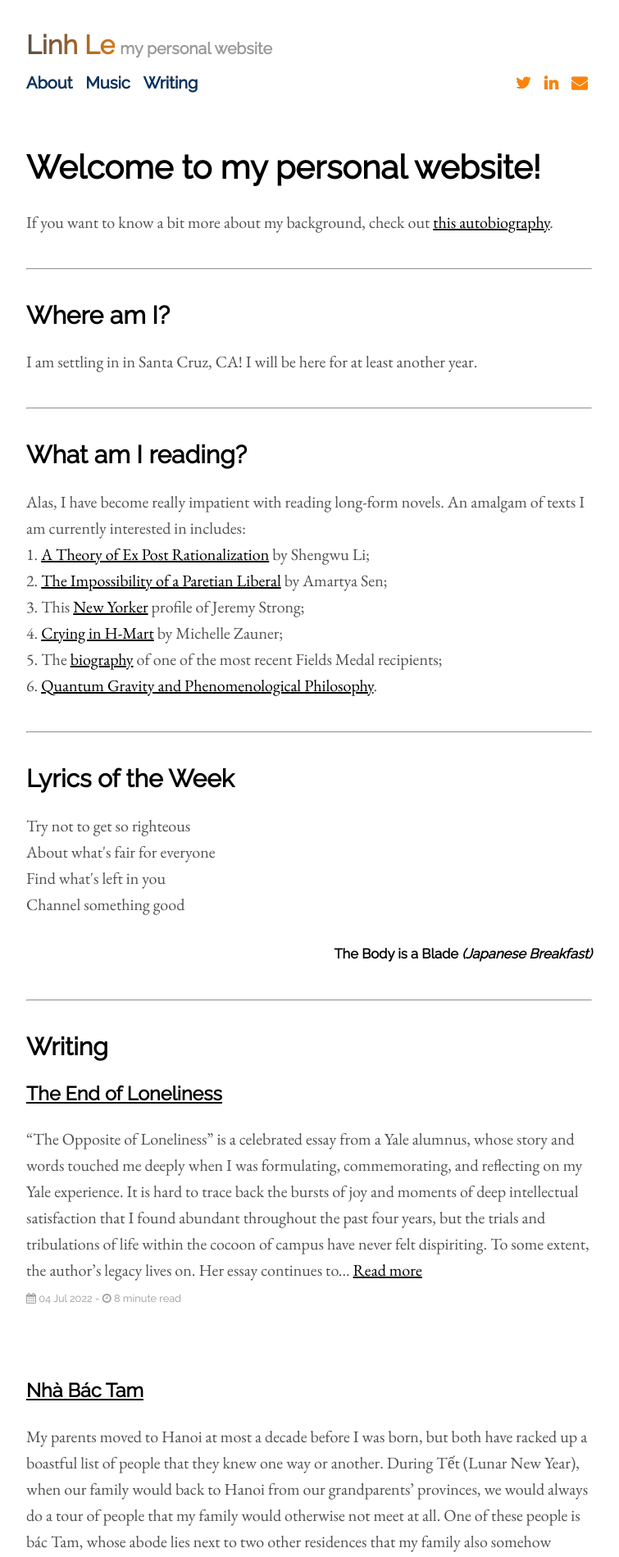
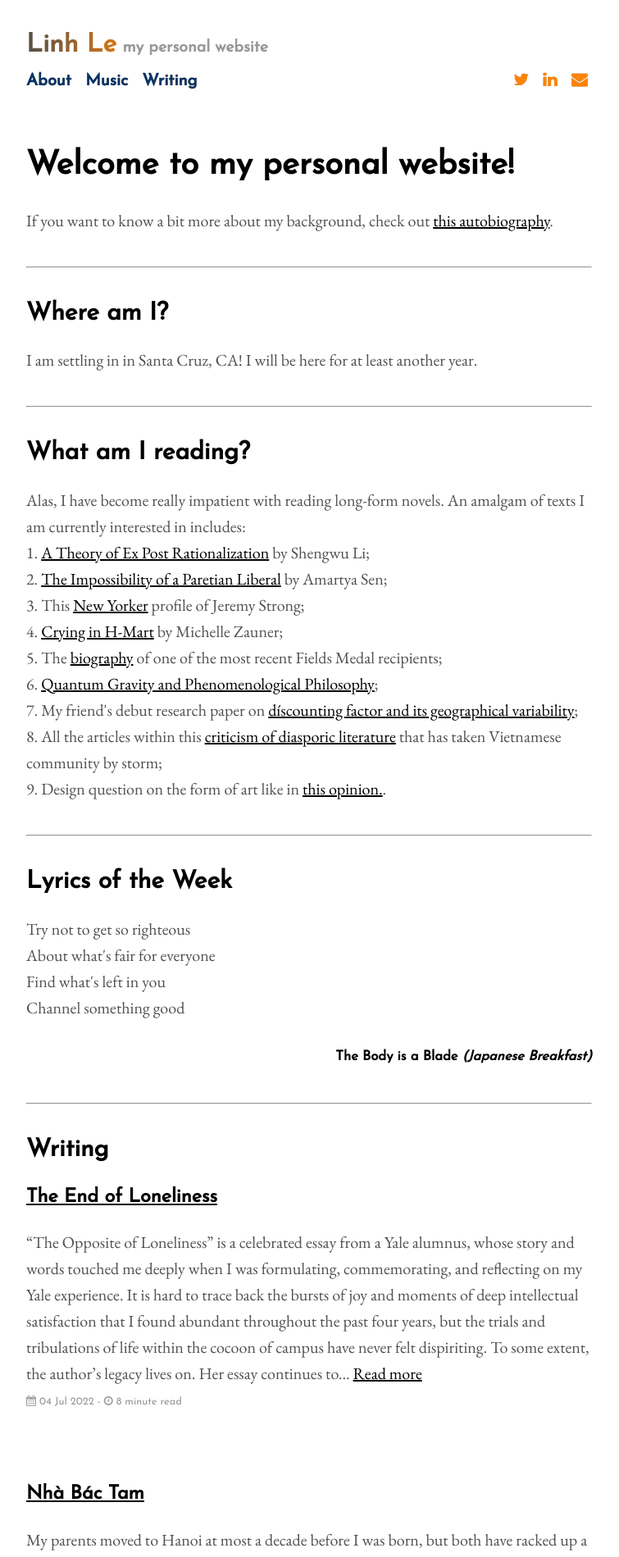
Before and after one commit to aidenva/aidenva.github.io, a Jekyll site: the page built from index.html, in a window 1280 px wide. Shown: the top 1899 px of the page at 82% size, without its empty margins (263-1018 px from the left). Built offline with Jekyll 4.4.1, drawn with Linux system fonts in a browser that asks for light colours; the list of posts is cut into pages by our own code.

Commit message:
change font

```diff
--- a/_includes/head.html
+++ b/_includes/head.html
@@ -19,7 +19,7 @@
   <link rel="stylesheet" href="https://fonts.googleapis.com/css?family=EB+Garamond">
   <link rel="stylesheet" href="https://fonts.googleapis.com/css?family=PT+Serif:400,400italic,700%7CPT+Sans:400">
   <link rel="stylesheet" href="https://fonts.googleapis.com/css?family=Source+Code+Pro">
-  <link rel="stylesheet" href="https://fonts.googleapis.com/css?family=Raleway">
+  <link rel="stylesheet" href="https://fonts.googleapis.com/css?family=Josefin+Sans">
   <link rel="stylesheet" href="https://cdnjs.cloudflare.com/ajax/libs/font-awesome/4.7.0/css/font-awesome.min.css">
   <script type="text/javascript" async
     src="https://cdnjs.cloudflare.com/ajax/libs/mathjax/2.7.5/MathJax.js?config=TeX-MML-AM_CHTML">
--- a/_layouts/home.html
+++ b/_layouts/home.html
@@ -21,7 +21,10 @@ Alas, I have become really impatient with reading long-form novels. An amalgam o
 3. This <a href="https://www.newyorker.com/magazine/2021/12/13/on-succession-jeremy-strong-doesnt-get-the-joke">New Yorker</a> profile of Jeremy Strong;<br>
 4. <a href="https://www.newyorker.com/culture/culture-desk/crying-in-h-mart">Crying in H-Mart</a> by Michelle Zauner;<br>
 5. The <a href="https://www.quantamagazine.org/june-huh-high-school-dropout-wins-the-fields-medal-20220705/">biography</a> of one of the most recent Fields Medal recipients;<br>
-6. <a href="https://www.researchgate.net/publication/225666233_Quantum_Gravity_and_Phenomenological_Philosophy">Quantum Gravity and Phenomenological Philosophy</a>.<br>
+6. <a href="https://www.researchgate.net/publication/225666233_Quantum_Gravity_and_Phenomenological_Philosophy">Quantum Gravity and Phenomenological Philosophy</a>;<br>
+7. My friend's debut research paper on <a href="https://www.nature.com/articles/s41562-022-01392-w">díscounting factor and its geographical variability</a>;<br>
+8. All the articles within this <a href="https://astra-mag.com/articles/blunt-force-ethnic-credibility/">criticism of diasporic literature</a> that has taken Vietnamese community by storm;<br>
+9. Design question on the form of art like in <a href="https://2x4.org/ideas/2009/fuck-content/">this opinion.</a>.<br>
 
 <hr>
 <h2>Lyrics of the Week</h2>
--- a/assets/css/main.scss
+++ b/assets/css/main.scss
@@ -1,7 +1,7 @@
 ---
 ---
 
-$sans-serif-font-family: "Raleway", sans-serif;
+$sans-serif-font-family: "Josefin Sans", sans-serif;
 $serif-font-family:      "EB Garamond","PT Serif", "Times New Roman", serif;
 $code-font-family:       "Source Code Pro", monospace;
 
```
